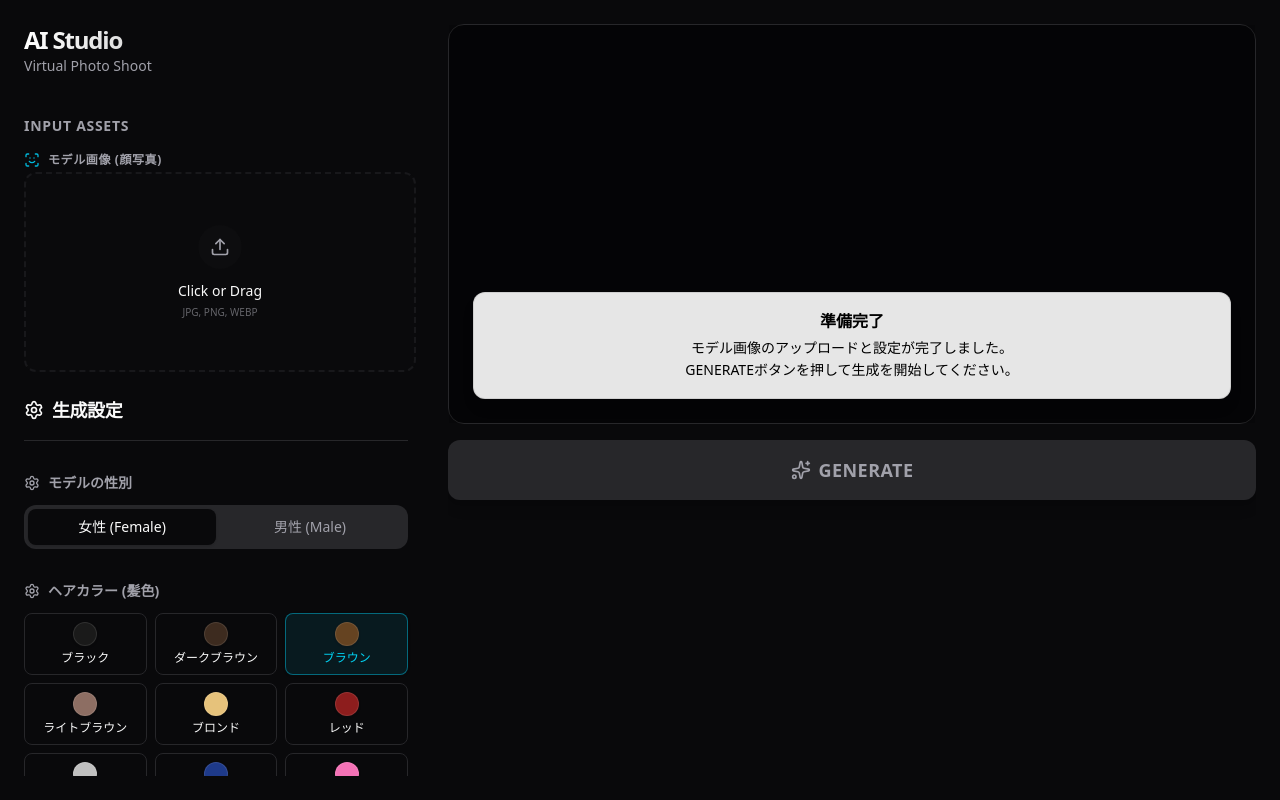
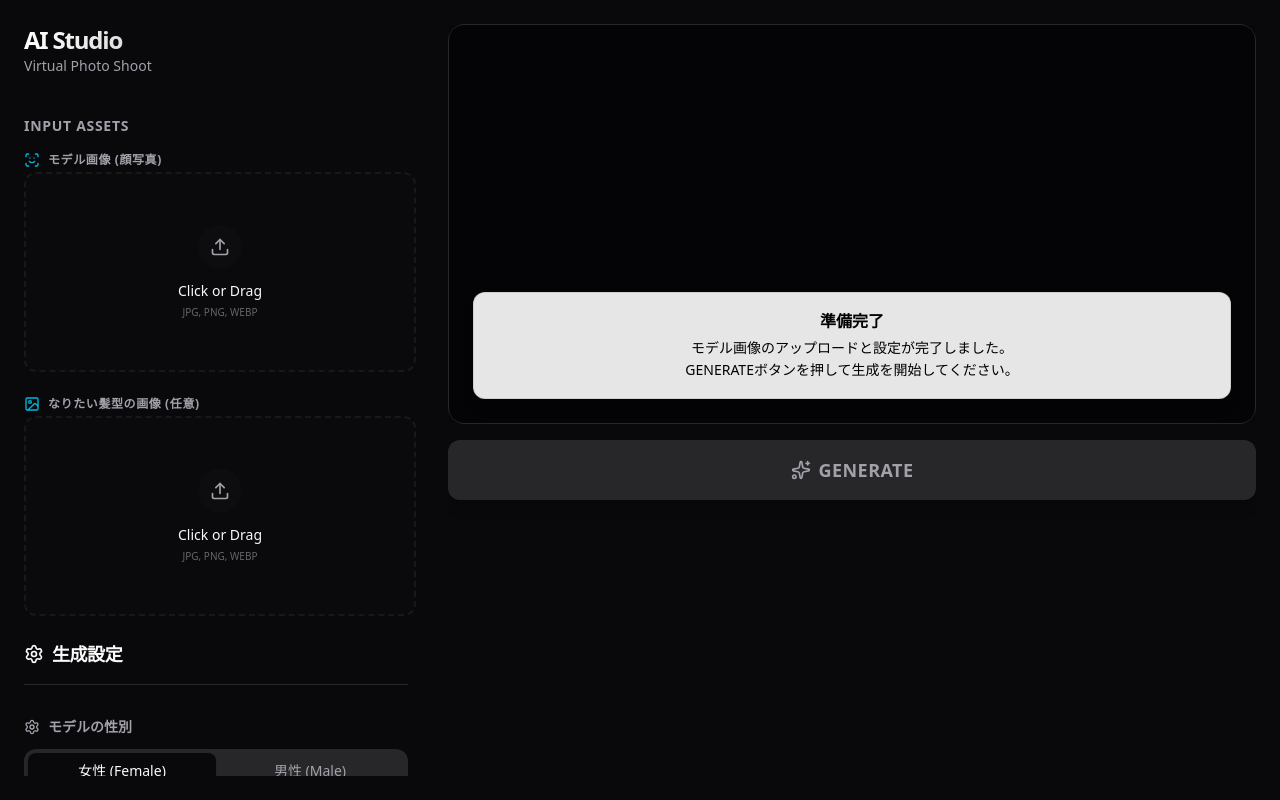
Before and after one commit to masatosaikyo1016-max/hair-style, a Next.js app: page / in a window 1280 px wide. Built offline with nearby package versions, Linux system fonts and the light colour scheme.

Commit message:
Add Reference Image upload and 'No Change' options

```diff
--- a/src/components/SettingsPanel.tsx
+++ b/src/components/SettingsPanel.tsx
@@ -14,6 +14,7 @@ interface SettingsPanelProps {
 }
 
 const HAIR_STYLES_FEMALE = [
+    { id: 'no_change', label: '変更なし (Original)' },
     { id: 'Very Short', label: 'ベリーショート' },
     { id: 'Short', label: 'ショート' },
     { id: 'Short Bob', label: 'ショートボブ' },
@@ -28,6 +29,7 @@ const HAIR_STYLES_FEMALE = [
 ];
 
 const HAIR_STYLES_MALE = [
+    { id: 'no_change', label: '変更なし (Original)' },
     { id: 'Buzz Cut', label: '坊主' },
     { id: 'Two Block', label: 'ツーブロック' },
     { id: 'Mash', label: 'マッシュ' },
@@ -39,6 +41,7 @@ const HAIR_STYLES_MALE = [
 ];
 
 const HAIR_COLORS = [
+    { id: 'no_change', label: '変更なし (Original)', color: 'transparent' },
     { id: 'Black', label: 'ブラック', color: '#1a1a1a' },
     { id: 'Dark Brown', label: 'ダークブラウン', color: '#3d2b1f' },
     { id: 'Brown', label: 'ブラウン', color: '#654321' },
--- a/src/components/UploadZone.tsx
+++ b/src/components/UploadZone.tsx
@@ -6,28 +6,38 @@ import { useState, useCallback, useRef } from "react";
 
 interface UploadZoneProps {
     onModelSelect: (file: File | null) => void;
+    onStyleRefSelect: (file: File | null) => void;
 }
 
-export function UploadZone({ onModelSelect }: UploadZoneProps) {
+export function UploadZone({ onModelSelect, onStyleRefSelect }: UploadZoneProps) {
     const [modelFile, setModelFile] = useState<File | null>(null);
     const [modelPreview, setModelPreview] = useState<string | null>(null);
 
-    const handleFileSelect = useCallback((file: File) => {
+    const [refFile, setRefFile] = useState<File | null>(null);
+    const [refPreview, setRefPreview] = useState<string | null>(null);
+
+    const handleFileSelect = useCallback((file: File, type: 'model' | 'ref') => {
         const reader = new FileReader();
         reader.onloadend = () => {
             const result = reader.result as string;
+            if (type === 'model') {
                 setModelFile(file);
                 setModelPreview(result);
                 onModelSelect(file);
+            } else {
+                setRefFile(file);
+                setRefPreview(result);
+                onStyleRefSelect(file);
+            }
         };
         reader.readAsDataURL(file);
-    }, [onModelSelect]);
+    }, [onModelSelect, onStyleRefSelect]);
 
-    const handleDrop = useCallback((e: React.DragEvent) => {
+    const handleDrop = useCallback((e: React.DragEvent, type: 'model' | 'ref') => {
         e.preventDefault();
         e.stopPropagation();
         if (e.dataTransfer.files && e.dataTransfer.files[0]) {
-            handleFileSelect(e.dataTransfer.files[0]);
+            handleFileSelect(e.dataTransfer.files[0], type);
         }
     }, [handleFileSelect]);
 
@@ -36,26 +46,33 @@ export function UploadZone({ onModelSelect }: UploadZoneProps) {
         e.stopPropagation();
     };
 
-    const removeFile = () => {
+    const removeFile = (type: 'model' | 'ref') => {
+        if (type === 'model') {
             setModelFile(null);
             setModelPreview(null);
             onModelSelect(null);
+        } else {
+            setRefFile(null);
+            setRefPreview(null);
+            onStyleRefSelect(null);
+        }
     };
 
     const UploadBox = ({
         preview,
         label,
+        type,
         icon: Icon
     }: {
         preview: string | null,
         label: string,
+        type: 'model' | 'ref',
         icon: any
     }) => {
         const inputRef = useRef<HTMLInputElement>(null);
 
         return (
             <div className="space-y-2">
-
 
                 <div className="flex items-center justify-between mb-1">
                     <div className="flex items-center gap-2">
@@ -64,7 +81,7 @@ export function UploadZone({ onModelSelect }: UploadZoneProps) {
                     </div>
                     {preview && (
                         <button
-                            onClick={removeFile}
+                            onClick={() => removeFile(type)}
                             className="text-[10px] flex items-center gap-1 text-red-400 hover:text-red-300 transition-colors"
                         >
                             <X className="w-3 h-3" />
@@ -75,7 +92,7 @@ export function UploadZone({ onModelSelect }: UploadZoneProps) {
 
                 <div
                     onClick={() => inputRef.current?.click()}
-                    onDrop={handleDrop}
+                    onDrop={(e) => handleDrop(e, type)}
                     onDragOver={handleDragOver}
                     className={cn(
                         "relative group cursor-pointer transition-all duration-300 ease-in-out",
@@ -91,7 +108,7 @@ export function UploadZone({ onModelSelect }: UploadZoneProps) {
                         type="file"
                         className="hidden"
                         accept="image/*"
-                        onChange={(e) => e.target.files?.[0] && handleFileSelect(e.target.files[0])}
+                        onChange={(e) => e.target.files?.[0] && handleFileSelect(e.target.files[0], type)}
                     />
 
                     {preview ? (
@@ -132,7 +149,14 @@ export function UploadZone({ onModelSelect }: UploadZoneProps) {
             <UploadBox
                 preview={modelPreview}
                 label="モデル画像 (顔写真)"
+                type="model"
                 icon={ScanFace}
+            />
+            <UploadBox
+                preview={refPreview}
+                label="なりたい髪型の画像 (任意)"
+                type="ref"
+                icon={ImageIcon}
             />
         </div>
     );
```
Lines whose indentation alone changed are shown as unchanged.
